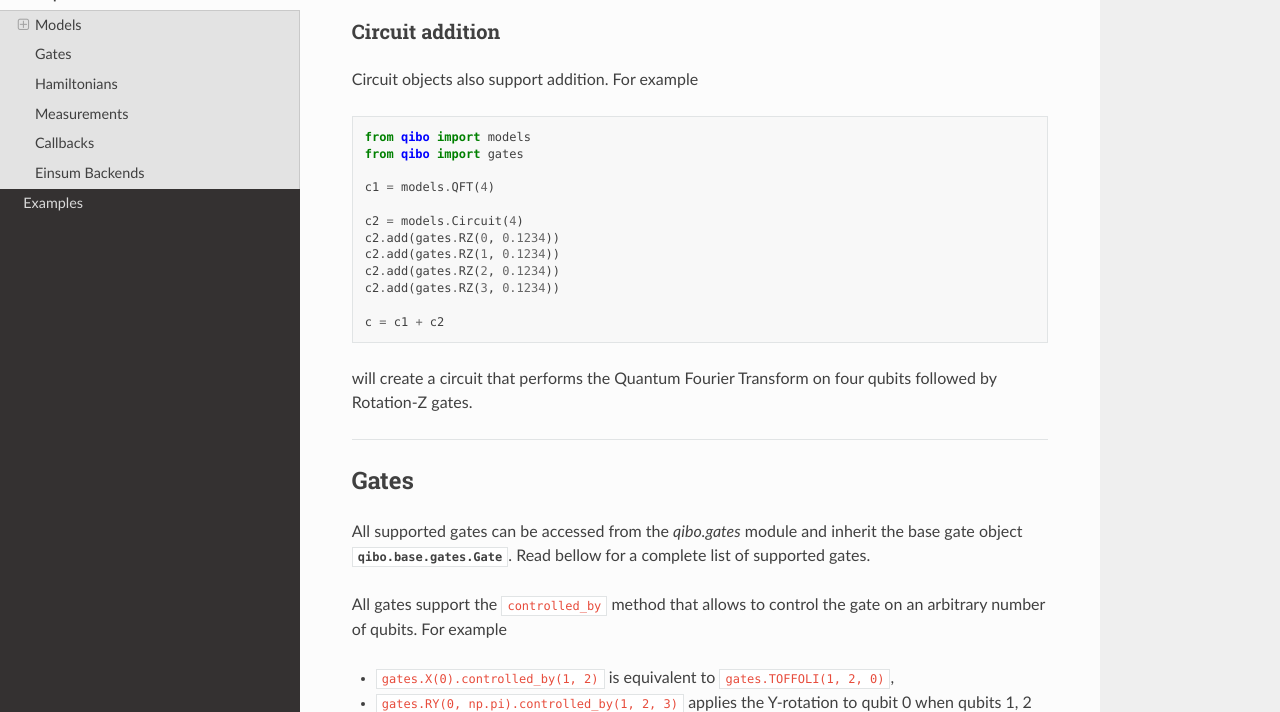
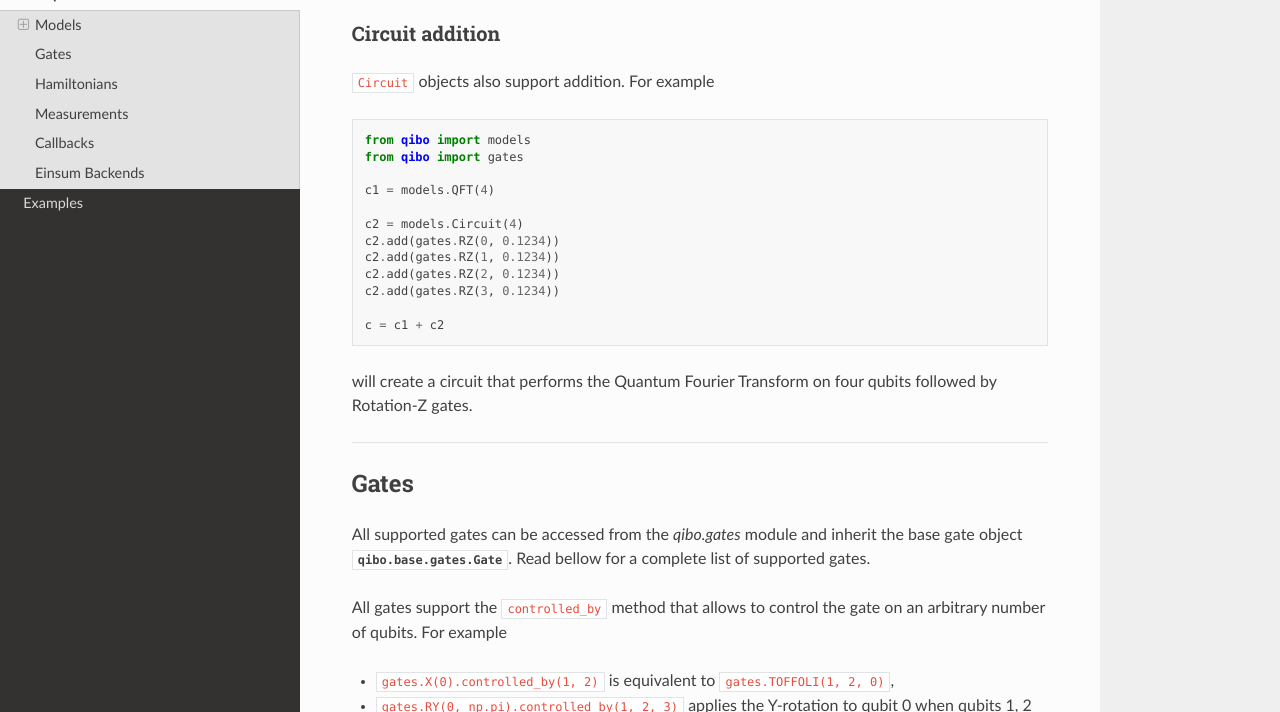
Before and after one commit to qiboteam/qibo, a Sphinx documentation site: the page built from doc/source/qibo.rst, in a window 1280 px wide and 900 px high, scrolled down 1038 px, cut to the strip 188-900 px from the top of the window. Built offline with Sphinx 7.4.7 and the Read the Docs theme 2.0.0, drawn with Linux system fonts in a browser that asks for light colours.

```diff
--- a/doc/source/qibo.rst
+++ b/doc/source/qibo.rst
@@ -19,14 +19,14 @@ Models
 
 QIBO provides both :ref:`generalpurpose` and :ref:`applicationspecific`.
 
-The general purpose model is called `Circuit` and holds the list of gates
-that are applied to the state vector or density matrix. All `Circuit` models
+The general purpose model is called ``Circuit`` and holds the list of gates
+that are applied to the state vector or density matrix. All ``Circuit`` models
 inherit the :class:`qibo.base.circuit.BaseCircuit` which implements basic
 properties of the circuit, such as the list of gates and the number of qubits.
 
 In order to perform calculations and apply gates to a state vector a backend
 has to be used. Our current backend of choice is `Tensorflow <http://tensorflow.org/>`_
-and the corresponding `Circuit` model is :class:`qibo.tensorflow.circuit.TensorflowCircuit`.
+and the corresponding ``Circuit`` model is :class:`qibo.tensorflow.circuit.TensorflowCircuit`.
 
 Currently there are two application specific models implemented,
 the Quantum Fourier Transform (:class:`qibo.models.QFT`) and
@@ -60,7 +60,7 @@ Application specific models
 Circuit addition
 ^^^^^^^^^^^^^^^^
 
-Circuit objects also support addition. For example
+``Circuit`` objects also support addition. For example
 
 .. code-block::  python
 
```
Also changed, not shown: doc/source/examples.rst (+4 -4 lines).
